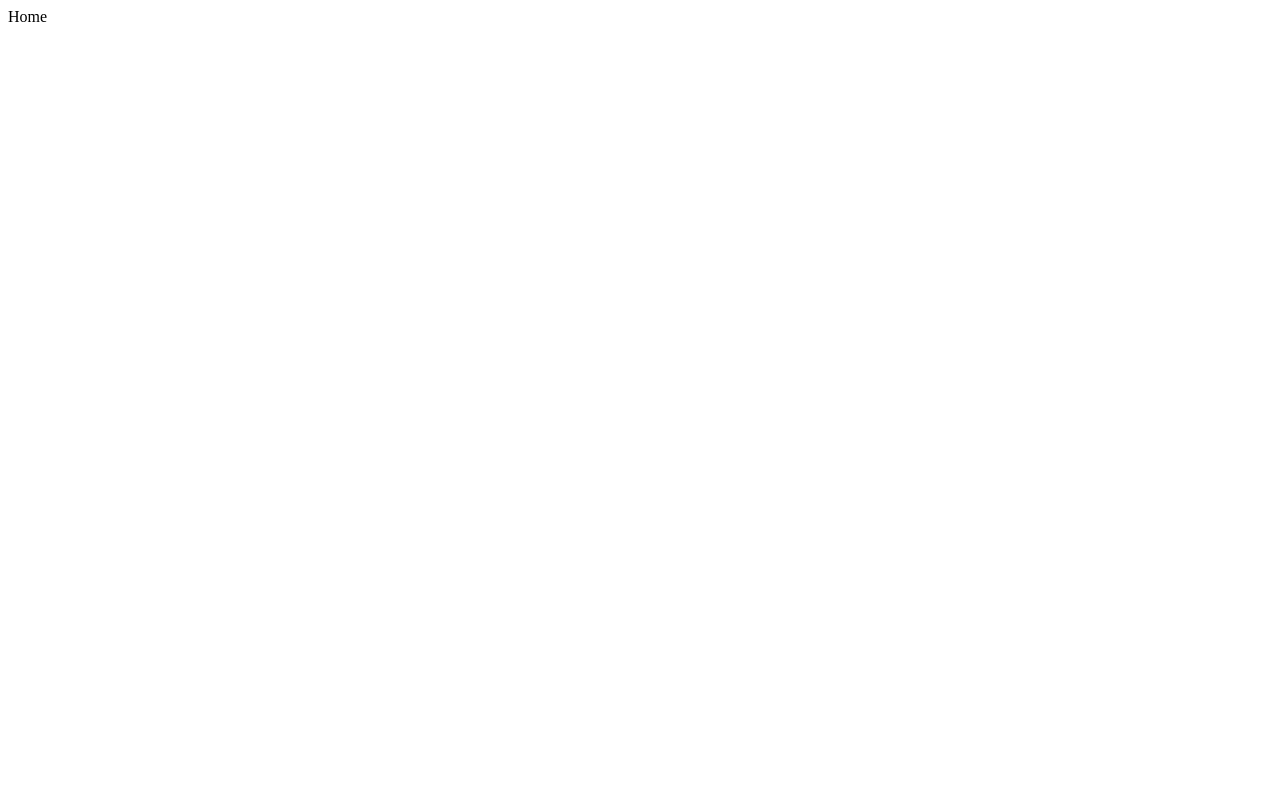
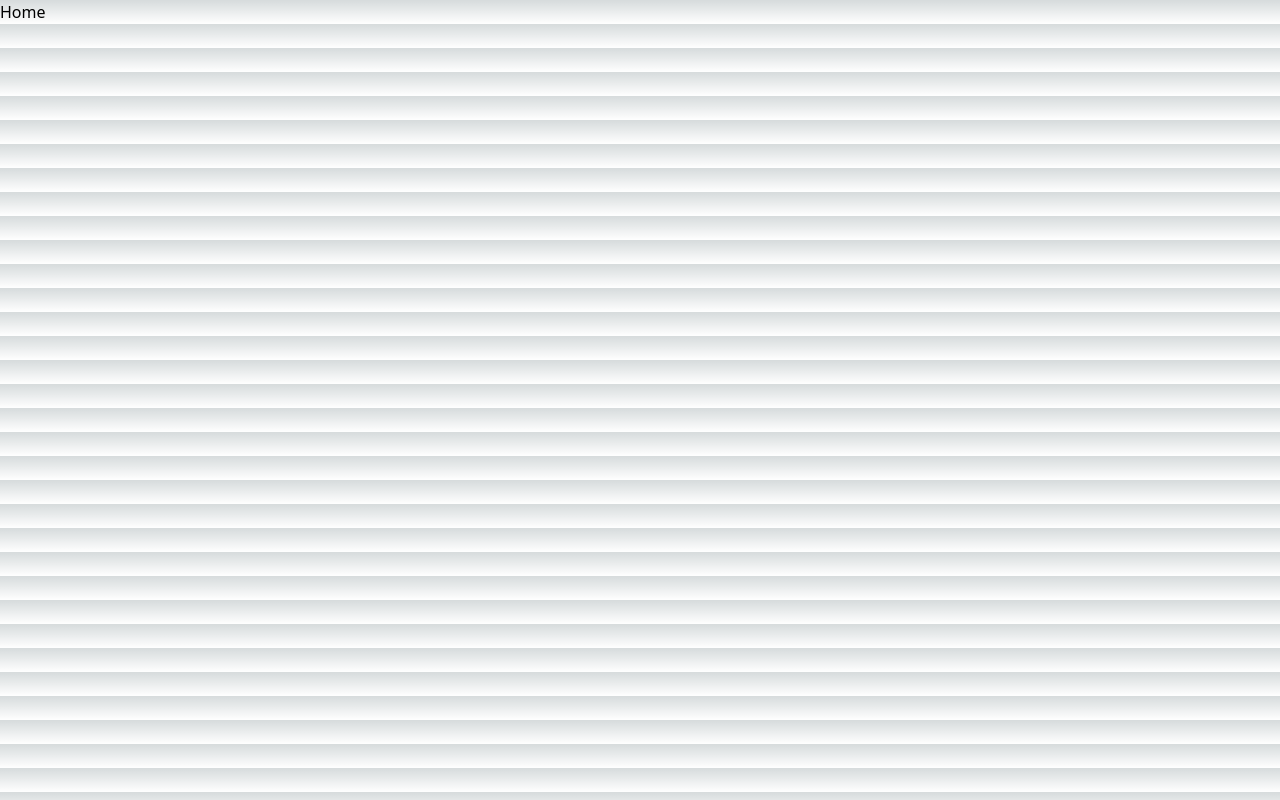
Before and after one commit to Rashmi-Wijesekara/next-project-setup, a Next.js app: page / in a window 1280 px wide. Built offline with nearby package versions, Linux system fonts and the light colour scheme.

Commit message:
tailwind setup

```diff
--- /dev/null
+++ b/src/app/globals.css
@@ -0,0 +1,27 @@
+@tailwind base;
+@tailwind components;
+@tailwind utilities;
+
+:root {
+  --foreground-rgb: 0, 0, 0;
+  --background-start-rgb: 214, 219, 220;
+  --background-end-rgb: 255, 255, 255;
+}
+
+@media (prefers-color-scheme: dark) {
+  :root {
+    --foreground-rgb: 255, 255, 255;
+    --background-start-rgb: 0, 0, 0;
+    --background-end-rgb: 0, 0, 0;
+  }
+}
+
+body {
+  color: rgb(var(--foreground-rgb));
+  background: linear-gradient(
+      to bottom,
+      transparent,
+      rgb(var(--background-end-rgb))
+    )
+    rgb(var(--background-start-rgb));
+}
--- /dev/null
+++ b/src/app/not-found.tsx
@@ -0,0 +1,8 @@
+export default function NotFound() {
+	return (
+		<div className="text-center">
+			<h2>Page Not Found</h2>
+			<h1>404</h1>
+		</div>
+	)
+}
```
Also changed, not shown: src/app/layout.tsx (+12 -10 lines).
